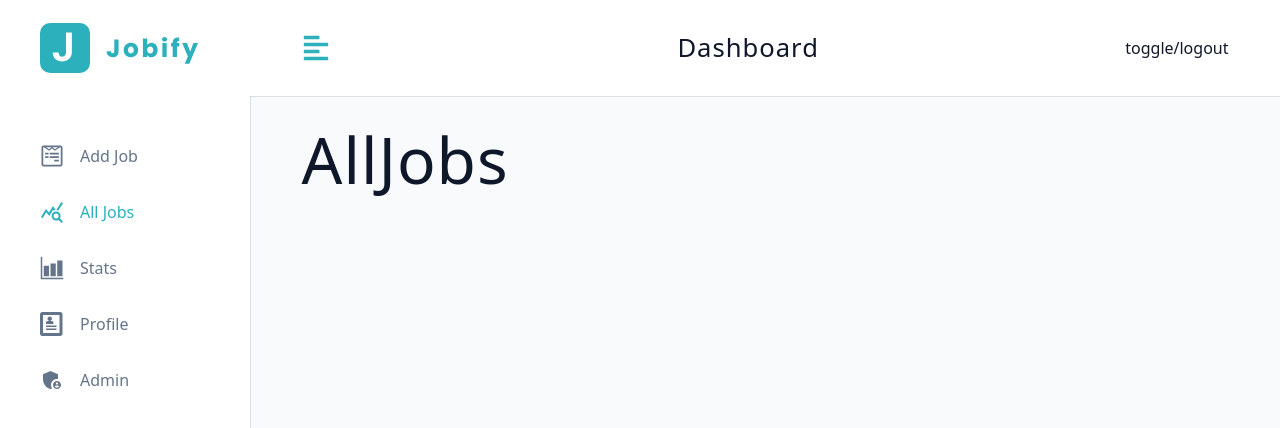
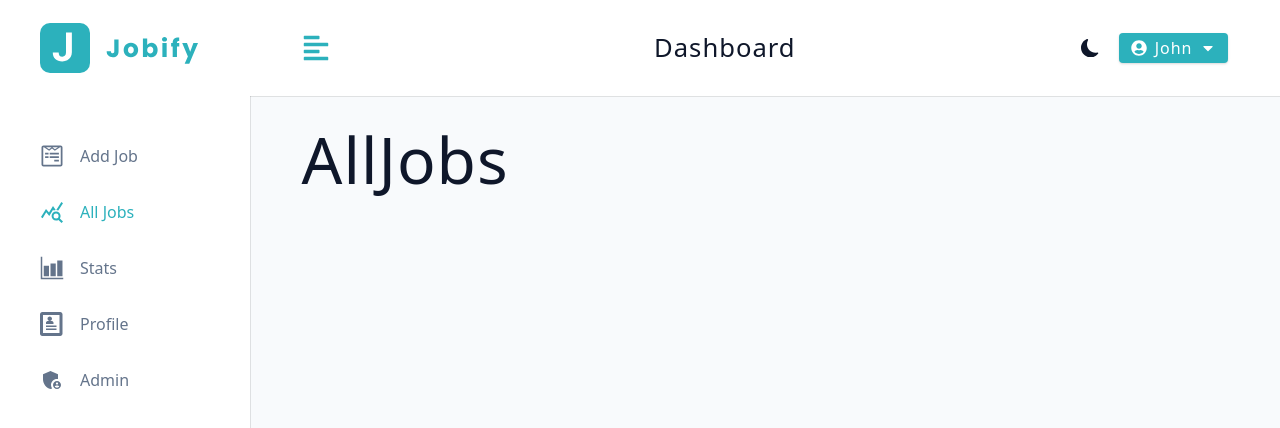
Before and after one commit to marcin10lw/fullstack-jobs-app, a React (Vite) app: page /dashboard/all-jobs in a window 1280 px wide. Shown: the top 428 px of the page. Built offline with nearby package versions, Linux system fonts and the light colour scheme.

Commit message:
created ThemeToggle

```diff
--- /dev/null
+++ b/src/assets/wrappers/ThemeToggle.ts
@@ -0,0 +1,18 @@
+import styled from "styled-components";
+
+export const Wrapper = styled.button`
+  background: transparent;
+  border: none;
+  margin-right: 1rem;
+  width: 1.5rem;
+  aspect-ratio: 1;
+  cursor: pointer;
+  display: grid;
+  place-items: center;
+
+  svg {
+    display: block;
+    font-size: 1.15rem;
+    color: var(--text-color);
+  }
+`;
--- a/src/components/Navbar.tsx
+++ b/src/components/Navbar.tsx
@@ -3,6 +3,8 @@ import { FaAlignLeft } from "react-icons/fa";
 import { Wrapper } from "src/assets/wrappers/Navbar";
 import useDashboardContext from "src/hooks/useDashboardContext";
 import Logo from "./Logo";
+import LogoutContainer from "./LogoutContainer";
+import ThemeToggle from "./ThemeToggle";
 
 const Navbar = () => {
   const { toggleSidebar } = useDashboardContext();
@@ -17,7 +19,10 @@ const Navbar = () => {
           <Logo />
           <h4 className="logo-text">dashboard</h4>
         </div>
-        <div className="btn-container">toggle/logout</div>
+        <div className="btn-container">
+          <ThemeToggle />
+          <LogoutContainer />
+        </div>
       </div>
     </Wrapper>
   );
--- /dev/null
+++ b/src/components/ThemeToggle.tsx
@@ -0,0 +1,16 @@
+import { BsFillSunFill, BsFillMoonFill } from "react-icons/bs";
+
+import useDashboardContext from "src/hooks/useDashboardContext";
+import { Wrapper } from "src/assets/wrappers/ThemeToggle";
+
+const ThemeToggle = () => {
+  const { theme, toggleTheme } = useDashboardContext();
+
+  return (
+    <Wrapper onClick={toggleTheme}>
+      {theme === "dark" ? <BsFillSunFill /> : <BsFillMoonFill />}
+    </Wrapper>
+  );
+};
+
+export default ThemeToggle;
```
